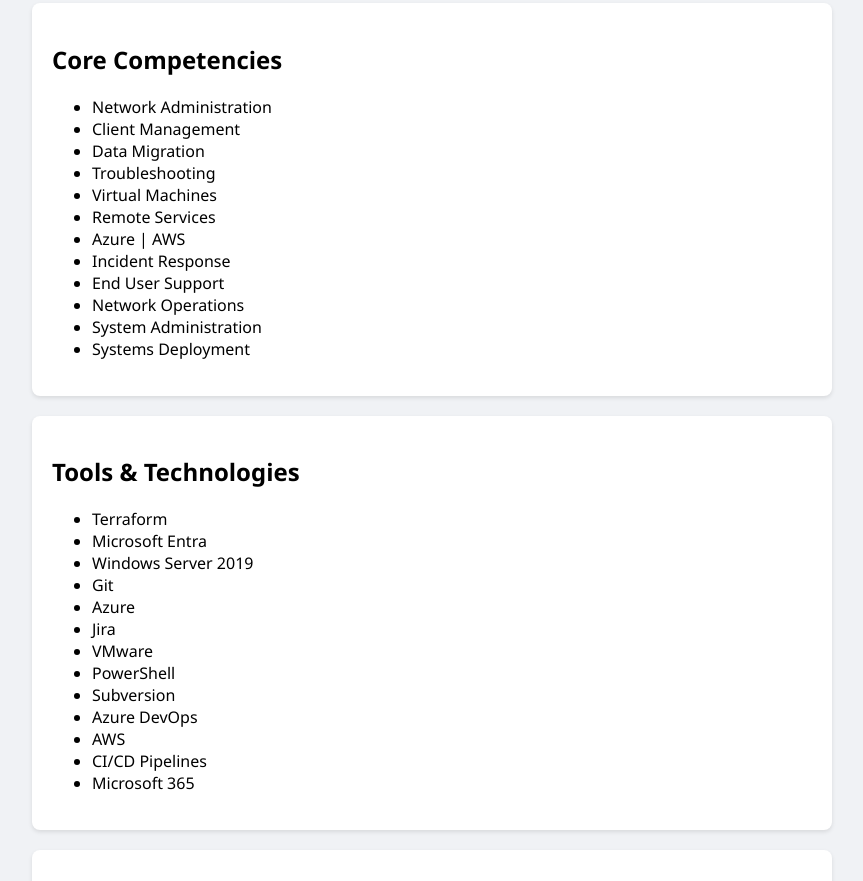
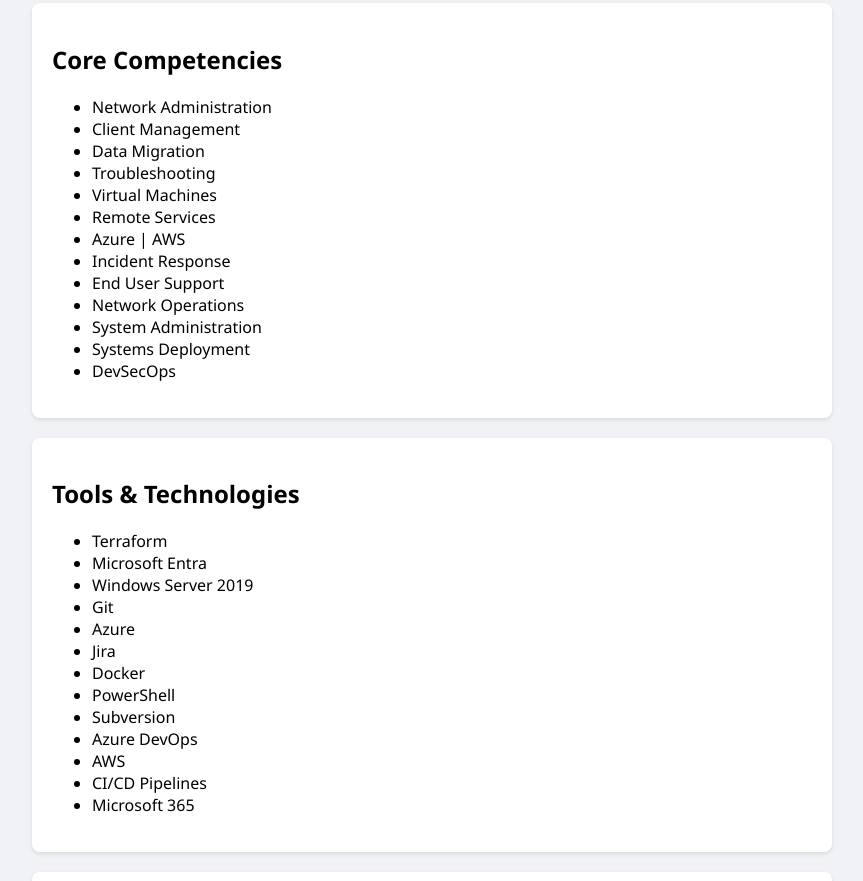
Before and after one commit to clashi5050/DevOps-Resume-Repo, a website: page src/index.html in a window 1280 px wide. Shown: the part 396-1277 px from the top of the page, without its empty margins (208-1071 px from the left). Drawn offline with Linux system fonts and the light colour scheme.

Commit message:
Updated Readme as a lab

```diff
--- a/src/index.html
+++ b/src/index.html
@@ -46,6 +46,7 @@
                     <li>Network Operations</li>
                     <li>System Administration</li>
                     <li>Systems Deployment</li>
+                    <li>DevSecOps</li>
                 </ul>
             </section>
 
@@ -58,7 +59,7 @@
                     <li>Git</li>
                     <li>Azure</li>
                     <li>Jira</li>
-                    <li>VMware</li>
+                    <li>Docker</li>
                     <li>PowerShell</li>
                     <li>Subversion</li>
                     <li>Azure DevOps</li>
```
Also changed, not shown: README.md.
